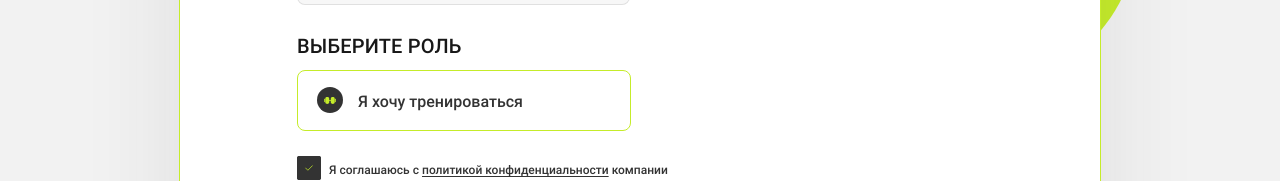
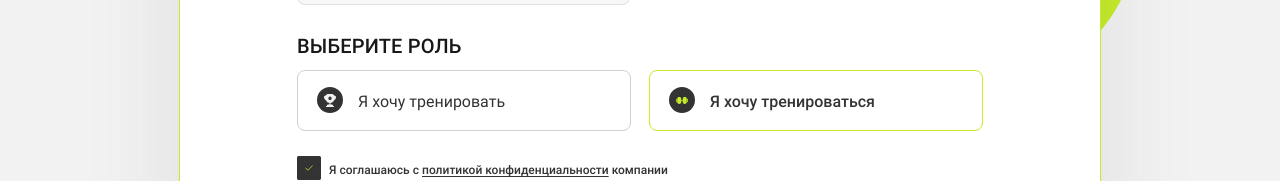
Before and after one commit to ZakharovDen/fit-friends, a React (Vite) app in the folder frontend/: page /sign-up in a window 1280 px wide. Shown: the part 607-788 px from the top of the page. Built offline with nearby package versions, Linux system fonts and the light colour scheme; no server answers; what http-status-codes would draw is missing.

Commit message:
добавил роль тренер

```diff
--- /dev/null
+++ b/frontend/src/pages/registration-screen/constant.ts
@@ -0,0 +1,11 @@
+import { UserRole } from "../../types/user/user-role.enum";
+
+export const UserRoleLabel: Record<UserRole, string> = {
+  [UserRole.Coach]: 'Я хочу тренировать',
+  [UserRole.Sportsman]: 'Я хочу тренироваться',
+}
+
+export const UserRoleIcon: Record<UserRole, string> = {
+  [UserRole.Coach]: '#icon-cup',
+  [UserRole.Sportsman]: '#icon-weight',
+}
--- a/frontend/src/pages/registration-screen/registration-screen.tsx
+++ b/frontend/src/pages/registration-screen/registration-screen.tsx
@@ -4,12 +4,19 @@ import { registerAction } from "../../store/user/thunks";
 import { SexUserLabel } from "../../types/sex.enum";
 import { UserLocationLabel } from "../../types/user/user-location.enum";
 import { CustomSelect } from "../../components/custom-select/custom-select";
+import { UserRoleIcon, UserRoleLabel } from "./constant";
+import { UserRole } from "../../types/user/user-role.enum";
+
+function isRole(value: string): value is UserRole {
+  return Object.values(UserRole).includes(value as UserRole);
+}
 
 function RegistrationScreen(): JSX.Element {
   const dispatch = useAppDispatch();
   const [selectedFile, setSelectedFile] = useState<File | null>(null);
   const [previewURL, setPreviewURL] = useState<string | null>(null);
   const [selectedLocation, setSelectedLocation] = useState<string>();
+  const [role, setRole] = useState<UserRole>(UserRole.Sportsman);
 
   const handleLocationSelect = (location: string) => {
     setSelectedLocation(location);
@@ -45,6 +52,15 @@ function RegistrationScreen(): JSX.Element {
       setPreviewURL(null);
     }
   };
+
+  const handleRoleChange = (event: React.ChangeEvent<HTMLInputElement>) => {
+    const { value, checked } = event.target;
+    if (checked) {
+      if (isRole(value)) {
+        setRole(value);
+      }
+    }
+  }
 
   return (
     <main>
@@ -128,14 +144,24 @@ function RegistrationScreen(): JSX.Element {
                   <div className="sign-up__role">
                     <h2 className="sign-up__legend">Выберите роль</h2>
                     <div className="role-selector sign-up__role-selector">
-                      <div className="role-btn">
-                        <label>
-                          <input className="visually-hidden" type="radio" name="role" value="sportsman" checked /><span className="role-btn__icon">
-                            <svg width="12" height="13" aria-hidden="true">
-                              <use xlinkHref="#icon-weight"></use>
-                            </svg></span><span className="role-btn__btn">Я хочу тренироваться</span>
-                        </label>
-                      </div>
+                      {Object.entries(UserRoleLabel).map(([key, value]) => (
+                        <div className="role-btn">
+                          <label>
+                            <input
+                              className="visually-hidden"
+                              type="radio"
+                              name="role"
+                              value={key}
+                              checked={key === role}
+                              onChange={handleRoleChange}
+                            />
+                            <span className="role-btn__icon">
+                              <svg width="12" height="13" aria-hidden="true">
+                                <use xlinkHref={UserRoleIcon[key as UserRole]}></use>
+                              </svg></span><span className="role-btn__btn">{value}</span>
+                          </label>
+                        </div>
+                      ))}
                     </div>
                   </div>
                   <div className="sign-up__checkbox">
```
Also changed, not shown: frontend/src/types/user/user-role.enum.ts (line endings or trailing spaces).
